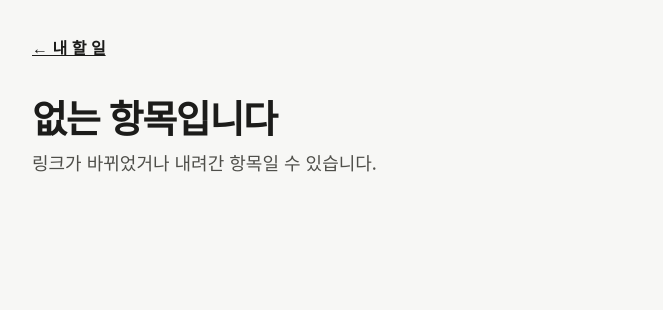
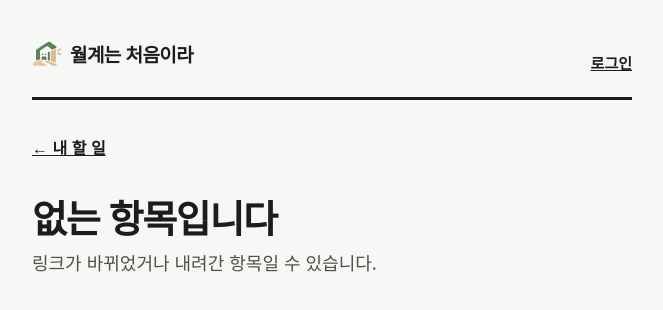
Before and after one commit to 2026-KW-HACKATHON/13_NowonLikeUs, a Next.js app: page /tasks/1 in a window 1280 px wide. Shown: the top 310 px of the page, without its empty margins (308-971 px from the left). Built offline with nearby package versions, Linux system fonts and the light colour scheme; no server answers; the database is empty.

Commit message:
Feat: 할 일 상세 화면에 상단바 추가

```diff
--- a/app/tasks/[id]/page.tsx
+++ b/app/tasks/[id]/page.tsx
@@ -3,10 +3,12 @@
 import { useEffect, useState } from 'react';
 import { useParams } from 'next/navigation';
 import Link from 'next/link';
+import Masthead from '@/components/Masthead';
 import { CATEGORY_LABEL, asOfLabel, dueLabel } from '@/lib/labels';
 import { loadProfile } from '@/lib/profile';
 import { isDone, toggleDone } from '@/lib/progress';
 import { useDone } from '@/lib/useDone';
+import { useProfile } from '@/lib/useProfile';
 import type { MatchedTask, TaskDetailResponse } from '@/lib/types';
 
 type State =
@@ -30,6 +32,8 @@ export default function TaskDetailPage() {
   const { id } = useParams<{ id: string }>();
   const [state, setState] = useState<State>({ kind: 'loading' });
   const doneIds = useDone();
+  // 남은 날짜가 이 조건(이사일)으로 계산되므로, 목록 화면처럼 상단바에 조건 줄을 같이 보인다.
+  const { profile } = useProfile();
   // 저장이 막힌 환경에서는 눌러도 안 바뀐다. 말없이 넘어가면 고장난 줄 안다.
   const [saveFailed, setSaveFailed] = useState(false);
 
@@ -70,6 +74,7 @@ export default function TaskDetailPage() {
   if (state.kind === 'loading') {
     return (
       <main>
+        <Masthead profile={profile} />
         <p className="empty" role="status">
           불러오는 중입니다…
         </p>
@@ -80,6 +85,7 @@ export default function TaskDetailPage() {
   if (state.kind === 'notfound' || state.kind === 'failed') {
     return (
       <main>
+        <Masthead profile={profile} />
         <Link href="/tasks" className="back">
           ← 내 할 일
         </Link>
@@ -101,6 +107,7 @@ export default function TaskDetailPage() {
 
   return (
     <main>
+      <Masthead profile={profile} />
       <Link href="/tasks" className="back">
         ← 내 할 일
       </Link>
```
